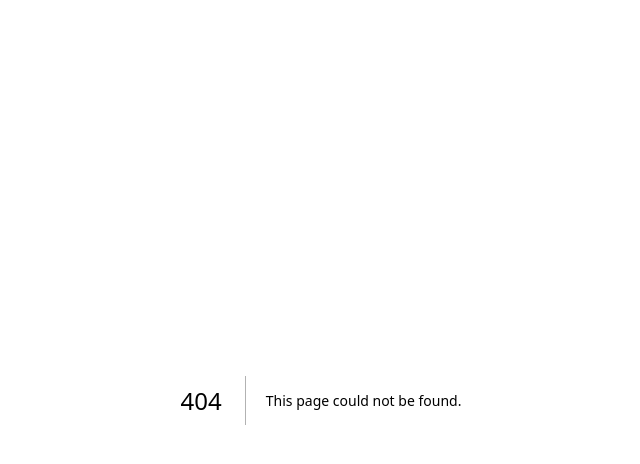
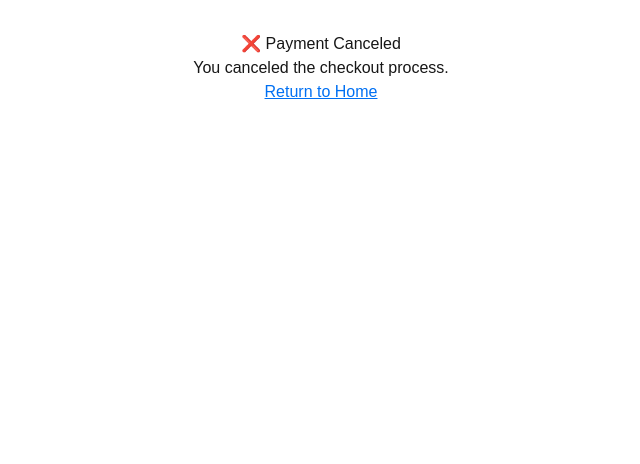
Before and after one commit to kaiunruh/coffee-cart, a Next.js app: page /cancel in a window 1280 px wide. Before the commit this address had no page. Shown: the top 464 px of the page, without its empty margins (319-959 px from the left). Built offline with nearby package versions, Linux system fonts and the light colour scheme.

Commit message:
Add success and cancel pages

```diff
--- /dev/null
+++ b/src/app/cancel/page.tsx
@@ -0,0 +1,11 @@
+export default function CancelPage() {
+  return (
+    <div style={{ textAlign: 'center', padding: '2rem' }}>
+      <h1>❌ Payment Canceled</h1>
+      <p>You canceled the checkout process.</p>
+      <a href="/" style={{ color: '#0070f3', textDecoration: 'underline' }}>
+        Return to Home
+      </a>
+    </div>
+  );
+}
--- /dev/null
+++ b/src/app/success/page.tsx
@@ -0,0 +1,9 @@
+export default function SuccessPage() {
+  return (
+    <div style={{ textAlign: 'center', padding: '2rem' }}>
+      <h1>✅ Thank you for your purchase!</h1>
+      <p>Your order was successful.</p>
+      <a href="/">Go back to home</a>
+    </div>
+  );
+}
```
